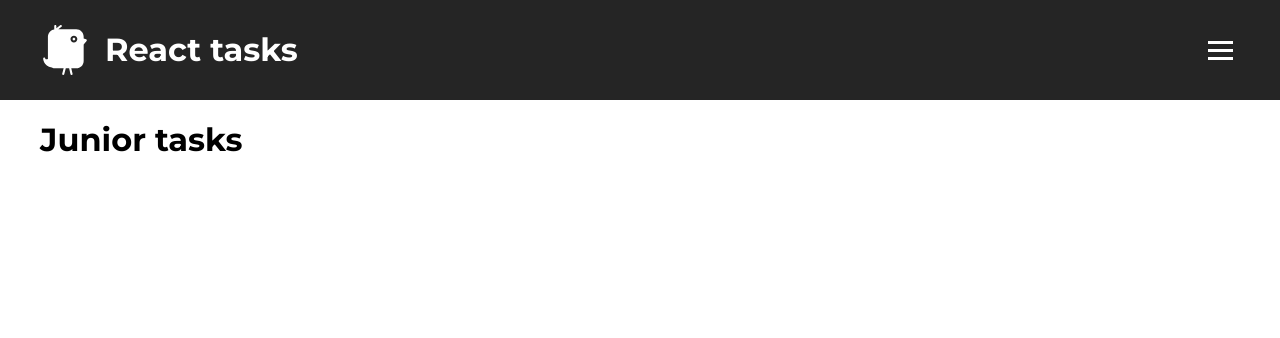
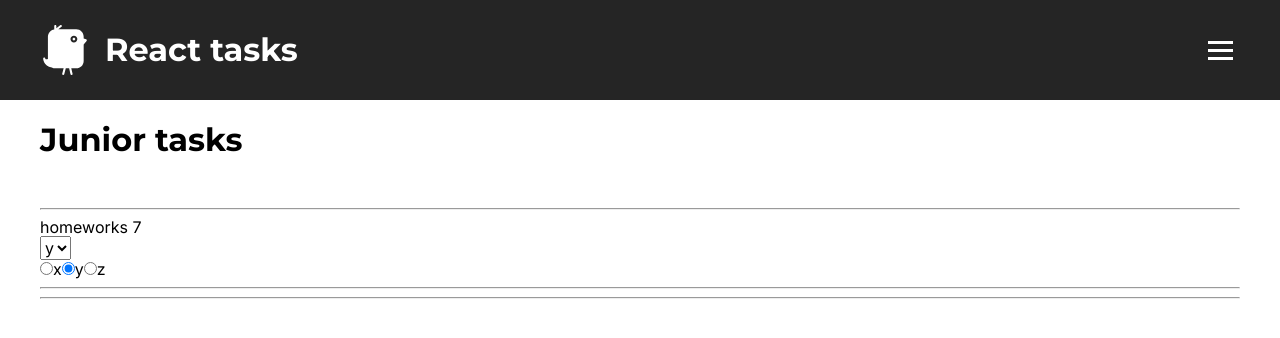
Before and after one commit to Asio-otus/simple-react-homework, a React (Create React App) app: page /#/junior in a window 1280 px wide. Shown: the top 338 px of the page. Built offline with nearby package versions, Linux system fonts and the light colour scheme.

Commit message:
added task 6 and 7 without styling

```diff
--- a/src/p2-homeworks/h5/pages/Junior.tsx
+++ b/src/p2-homeworks/h5/pages/Junior.tsx
@@ -4,6 +4,7 @@ import HW2 from "../../h2/HW2";
 import HW3 from "../../h3/HW3";
 import HW4 from "../../h4/HW4";
 import s from "./pages.module.scss";
+import HW7 from "../../h7/HW7";
 
 function Junior() {
     return (
@@ -11,6 +12,9 @@ function Junior() {
             <div className={s.page}>
                 <div className={s.header}>
                     <div className={s.title}>Junior tasks</div>
+                </div>
+                <div className={s.homework}>
+                    <HW7/>
                 </div>
             </div>
 
--- a/src/p2-homeworks/h7/common/c5-SuperSelect/SuperSelect.tsx
+++ b/src/p2-homeworks/h7/common/c5-SuperSelect/SuperSelect.tsx
@@ -3,7 +3,7 @@ import React, {SelectHTMLAttributes, DetailedHTMLProps, ChangeEvent} from "react
 type DefaultSelectPropsType = DetailedHTMLProps<SelectHTMLAttributes<HTMLSelectElement>, HTMLSelectElement>
 
 type SuperSelectPropsType = DefaultSelectPropsType & {
-    options?: any[]
+    options?: any[] | undefined
     onChangeOption?: (option: any) => void
 }
 
@@ -14,10 +14,13 @@ const SuperSelect: React.FC<SuperSelectPropsType> = (
         ...restProps
     }
 ) => {
-    const mappedOptions: any[] = []; // map options with key
+    const mappedOptions: any[] | undefined = options ? options.map(option => <option
+        key={option}>{option}</option>) : undefined;
 
     const onChangeCallback = (e: ChangeEvent<HTMLSelectElement>) => {
-        // onChange, onChangeOption
+        if (onChangeOption) {
+            onChangeOption(e.currentTarget.value)
+        }
     }
 
     return (
--- a/src/p2-homeworks/h7/common/c6-SuperRadio/SuperRadio.tsx
+++ b/src/p2-homeworks/h7/common/c6-SuperRadio/SuperRadio.tsx
@@ -16,15 +16,20 @@ const SuperRadio: React.FC<SuperRadioPropsType> = (
     }
 ) => {
     const onChangeCallback = (e: ChangeEvent<HTMLInputElement>) => {
-        // onChange, onChangeOption
+        if (onChangeOption) {
+            onChangeOption(e.currentTarget.value)
+        }
     }
 
 
     const mappedOptions: any[] = options ? options.map((o, i) => ( // map options with key
         <label key={name + "-" + i}>
             <input
+                name={name}
                 type={"radio"}
-                // name, checked, value, onChange
+                value={o}
+                onChange={onChangeCallback}
+                checked={value == o}
             />
             {o}
         </label>
```
